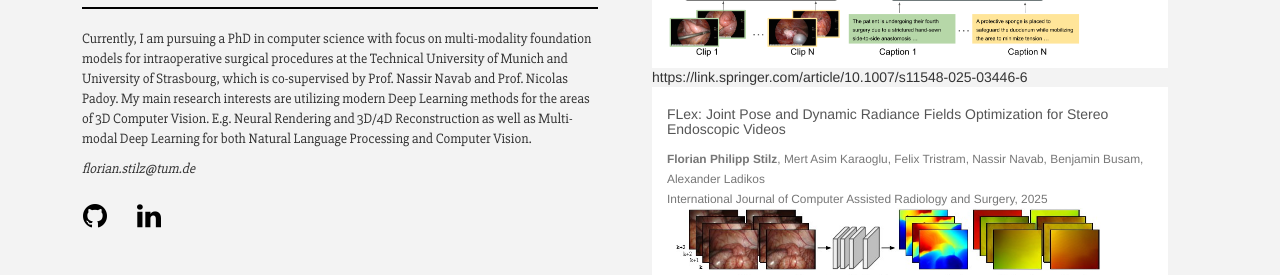
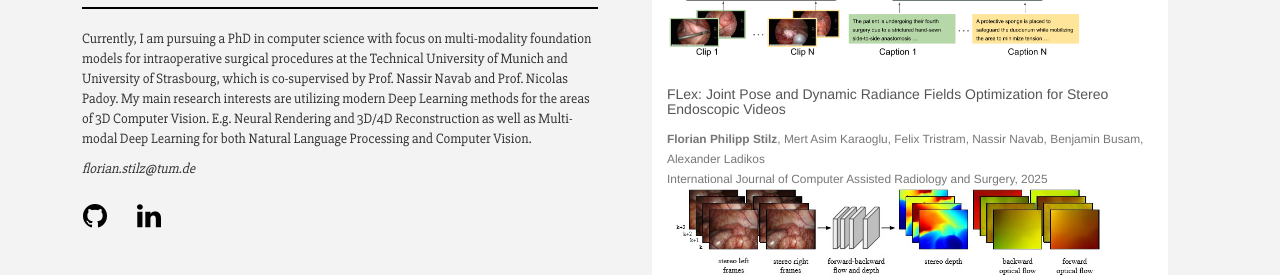
Before and after one commit to flo-stilz/flo-stilz.github.io, a plain HTML site: page index.html in a window 1280 px wide. Shown: the part 498-773 px from the top of the page. Drawn offline with nearby package versions, Linux system fonts and the light colour scheme; some icons are missing.

Commit message:
Update index.html

```diff
--- a/index.html
+++ b/index.html
@@ -177,7 +177,6 @@
                     </div>
                     </a>
                     <!--<a href="https://arxiv.org/abs/2403.12198" class="list-group-item list-group-item-action flex-column align-items-start borderless"> -->
-                     https://link.springer.com/article/10.1007/s11548-025-03446-6
                     <a href="https://link.springer.com/article/10.1007/s11548-025-03446-6" class="list-group-item list-group-item-action flex-column align-items-start borderless">
                     <div class="d-flex w-100 justify-content-between borderless shadow-none">
                       <h5 class="mb-1">FLex: Joint Pose and Dynamic Radiance Fields Optimization for Stereo Endoscopic Videos </h5>
```
